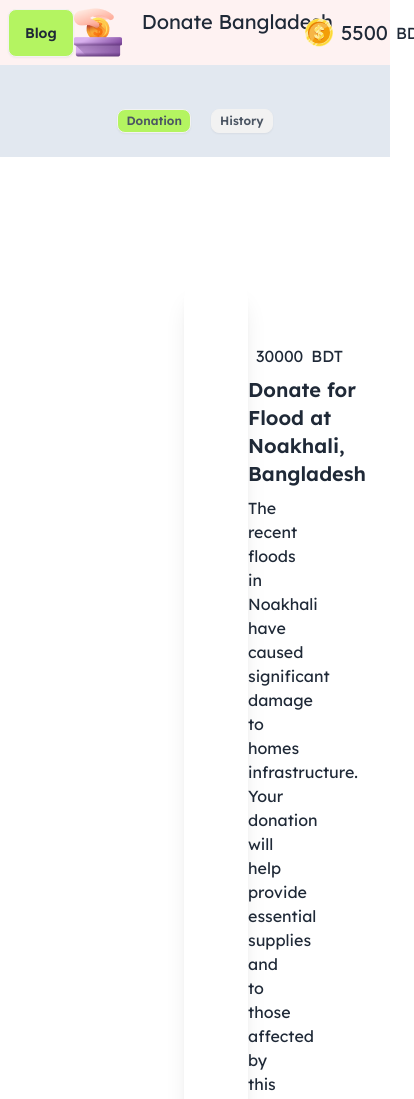
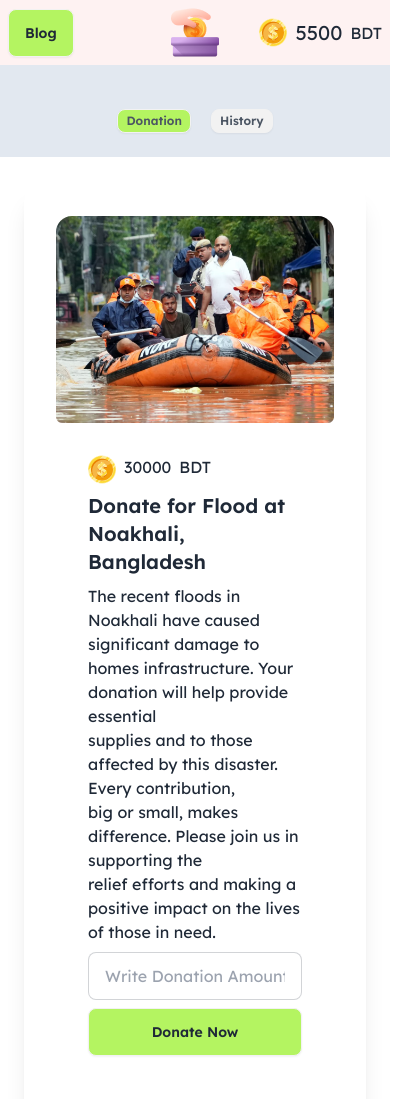
Before and after one commit to gr99murad/Donate-Bangladesh, a plain HTML site: page index.html in a window 390 px wide. Shown: the top 1099 px of the page, 414 px wide, since content can reach past the window. Drawn offline with nearby package versions, Linux system fonts and the light colour scheme.

Commit message:
Responsive for mobile device

```diff
--- a/index.html
+++ b/index.html
@@ -28,7 +28,7 @@
                     <a href="blog.html" class="btn bg-[#B4F461]">Blog</a>
                 </div>
                 <div class="navbar-center">
-                  <a class=" text-xl flex flex-row gap-5"><img src="assets/logo.png" alt="">Donate Bangladesh</a>
+                  <a class="  text-xl md:flex md:flex-row md:gap-5"><img src="assets/logo.png" alt=""><span class="hidden lg:block">Donate Bangladesh</span></a>
                 </div>
                 <div class=" flex flex-row gap-2 navbar-end">
                     <img src="assets/coin.png" alt="">
@@ -43,7 +43,7 @@
         </div>
 
     </header>
-    <main class="mt-64 mx-40">
+    <main class="lg:mt-64 lg:mx-40 mt-40">
        <div id="donation-card">
          <!-- card 1 -->
          <div class="p-6">
@@ -58,7 +58,7 @@
                     </div>
                     <h2 class="card-title">Donate for Flood at Noakhali, Bangladesh</h2>
                     <p> The recent floods in Noakhali have caused significant damage to <br> homes  infrastructure. Your donation will help provide essential <br> supplies and  to those affected by this disaster. Every contribution, <br> big or small, makes  difference. Please join us in supporting the <br> relief  efforts and making a positive impact on the lives of those in need.</p>
-                    <input type="number" placeholder="Write Donation Amount" id="donationInput1" class="input input-bordered w-full" />
+                    <input type="text" placeholder="Write Donation Amount" id="donationInput1" class="input input-bordered w-full" />
 
                         <button onclick="donate(1)" class="btn btn-wide w-full bg-[#B4F461]">Donate Now</button>
 
@@ -80,7 +80,7 @@
                     </div>
                     <h2 class="card-title">Donate for Flood Relief in Feni,Bangladesh</h2>
                     <p>The recent floods in Feni have devastated local communities, <br> leading to severe disruption and loss. Your generous donation will <br> help provide immediate aid, including food, clean water, and <br> medical supplies, to those affected by this calamity. Together, we <br> can offer crucial support and help rebuild lives in the aftermath of <br> this disaster.Every contribution counts towards making a real <br> difference. Please consider donating today to assist those in urgent need.</p>
-                    <input type="number" placeholder="Write Donation Amount" id="donationInput2" class="input input-bordered w-full" />
+                    <input type="text" placeholder="Write Donation Amount" id="donationInput2" class="input input-bordered w-full" />
 
                         <button onclick="donate(2)" class="btn btn-wid w-full bg-[#B4F461]">Donate Now</button>
 
@@ -103,7 +103,7 @@
                     </div>
                     <h2 class="card-title">Aid for Injured in the Quota Movement</h2>
                     <p>The recent Quota movement has resulted in numerous injuries and <br> significant hardship for  many individuals. Your support is crucial <br>in providing medical assistance, rehabilitation, and necessary <br> supplies to those affected. By contributing, you help ensure that <br> injured individuals receive the care and support they need during <br> this challenging time. Every donation plays a vital role in <br> alleviating their suffering and aiding in their recovery. Please <br> consider making a donation to support these brave individuals in their time of need.</p>
-                    <input type="number" placeholder="Write Donation Amount" id="donationInput3" class="input input-bordered w-full" />
+                    <input type="text" placeholder="Write Donation Amount" id="donationInput3" class="input input-bordered w-full" />
                     <div class="card-actions">
                         <button onclick="donate(3)" id="donate-btn" class="btn btn-wide w-full bg-[#B4F461]">Donate Now</button>
                     </div>
```
Also changed, not shown: blog.html (+1 -1 lines).
